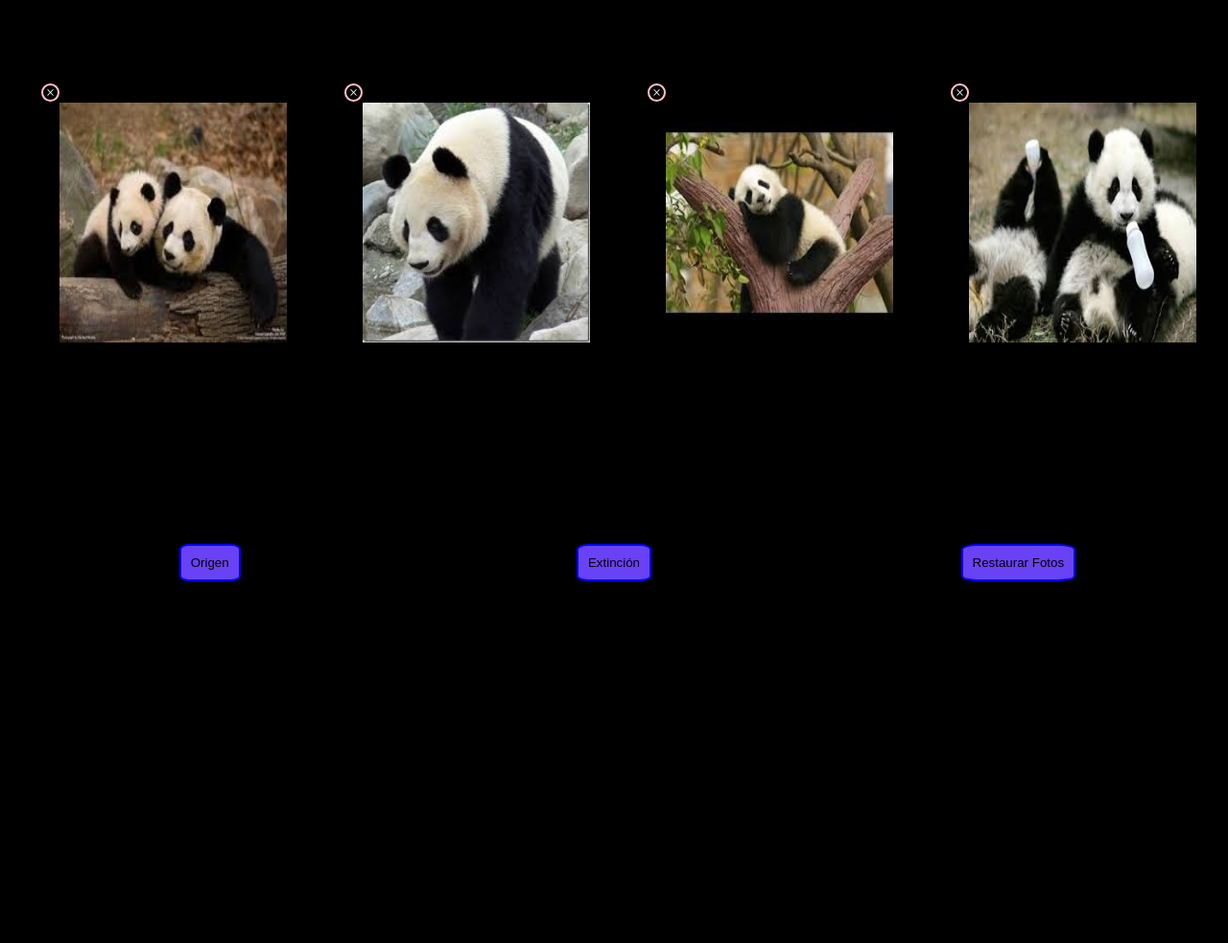
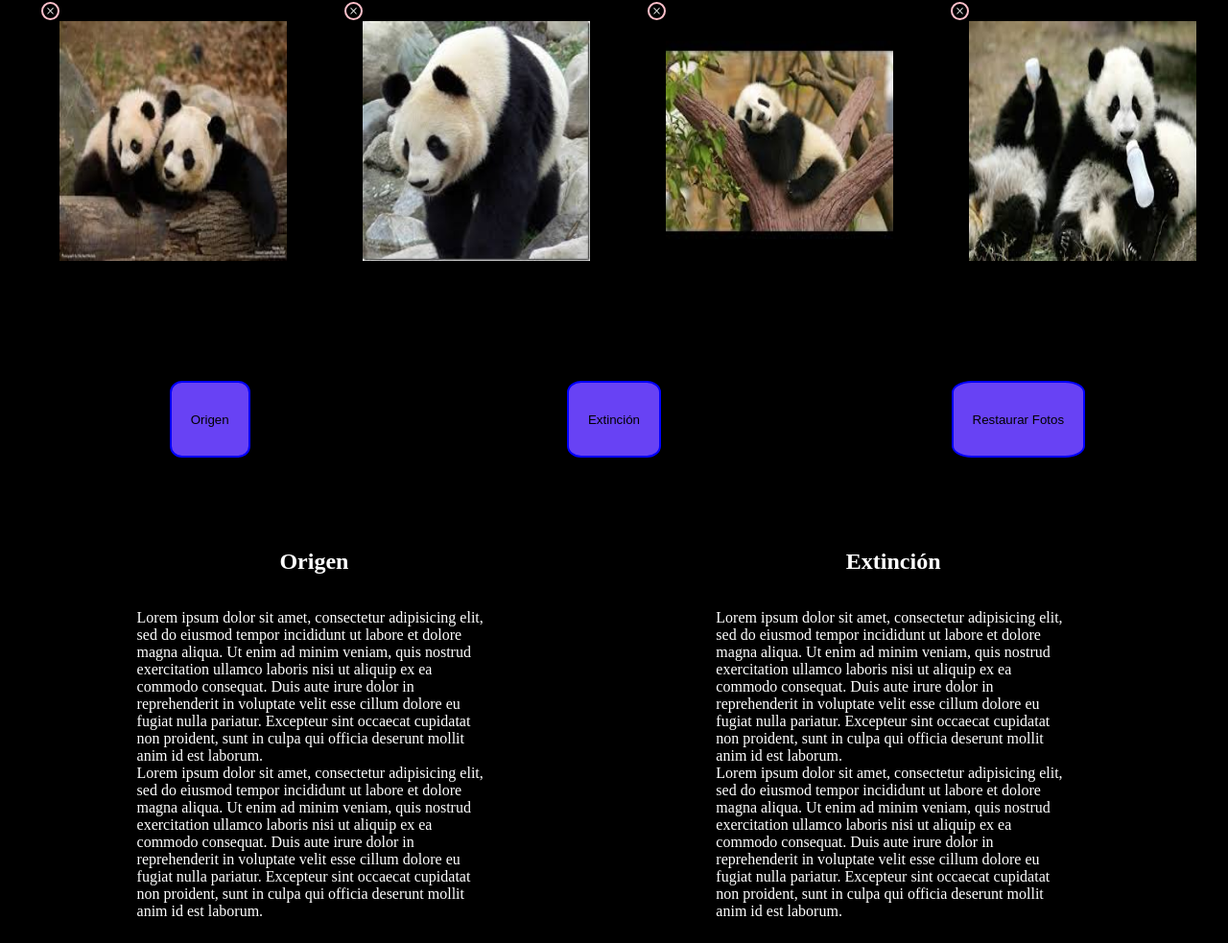
Before and after one commit to mackyjava/PandasConFlexBox, a plain HTML site: page index.html in a window 1280 px wide. Shown: the part 111-1094 px from the top of the page at 96% size. Before the commit the page ends 800 px from the top, so only its background shows below. Drawn offline with Linux system fonts and the light colour scheme.

Commit message:
texto seccion visual,y hovers en li y botones

```diff
--- a/assets/css/main.css
+++ b/assets/css/main.css
@@ -13,7 +13,7 @@ header{
 	flex-direction:row;
 	position: fixed;
 	background-color: #6842f4;
-	align-items: center;
+	align-items: flex-end;
 }
 li {
 	list-style: none;
@@ -55,7 +55,7 @@ article{
 .arti{
 	display: flex;
 	width:100%;
-	height: 670px;
+	height: 500px;
 	align-items: center;
 	flex-direction: row;
 }
@@ -76,6 +76,7 @@ span{
 }
 .butons{
 	width: 100%;
+	height: 80px;
 	display: flex;
 	flex-direction: row;
 }
@@ -87,6 +88,30 @@ span{
 input{
 	border-radius: 15%;
 	background-color: #6842f4;
-	padding: 10px 10px;
+	padding: 10px 20px;
 	border:2px solid blue;
 }
+.contenedorTexto{
+	width: 45%;
+	display: flex;
+	color:white;
+	flex-direction: column;
+	align-items: center;
+	align-content:flex-end;
+	margin-left: 35px;
+	margin-top: 75px;
+}
+p{
+	width: 65%;
+}
+input:hover{
+	background-color: pink;
+	font-weight: 600;
+	font-size: 25px;
+}
+li:hover {
+	color:aqua;
+	padding: 10px 20px;
+	background-color: pink;
+	border-radius: 15%;
+}
--- a/index.html
+++ b/index.html
@@ -49,5 +49,42 @@
  	<div><input type="button" name="" value="Restaurar Fotos"></div>
  	</section>
  </article>
+ <article class="container">
+ 	<section class="contenedorTexto">
+ 	  <h2>Origen</h2>
+ 	  <p>Lorem ipsum dolor sit amet, consectetur adipisicing elit, sed do eiusmod
+ 	  tempor incididunt ut labore et dolore magna aliqua. Ut enim ad minim veniam,
+ 	  quis nostrud exercitation ullamco laboris nisi ut aliquip ex ea commodo
+ 	  consequat. Duis aute irure dolor in reprehenderit in voluptate velit esse
+ 	  cillum dolore eu fugiat nulla pariatur. Excepteur sint occaecat cupidatat non
+ 	  proident, sunt in culpa qui officia deserunt mollit anim id est laborum.<br>
+ 	  Lorem ipsum dolor sit amet, consectetur adipisicing elit, sed do eiusmod
+ 	  tempor incididunt ut labore et dolore magna aliqua. Ut enim ad minim veniam,
+ 	  quis nostrud exercitation ullamco laboris nisi ut aliquip ex ea commodo
+ 	  consequat. Duis aute irure dolor in reprehenderit in voluptate velit esse
+ 	  cillum dolore eu fugiat nulla pariatur. Excepteur sint occaecat cupidatat non
+ 	  proident, sunt in culpa qui officia deserunt mollit anim id est laborum.
+ 	  </p>
+
+ 	</section>
+ 	<section class="contenedorTexto">
+ 	<h2>Extinción</h2>
+ 	<p >Lorem ipsum dolor sit amet, consectetur adipisicing elit, sed do eiusmod
+ 	tempor incididunt ut labore et dolore magna aliqua. Ut enim ad minim veniam,
+ 	quis nostrud exercitation ullamco laboris nisi ut aliquip ex ea commodo
+ 	consequat. Duis aute irure dolor in reprehenderit in voluptate velit esse
+ 	cillum dolore eu fugiat nulla pariatur. Excepteur sint occaecat cupidatat non
+ 	proident, sunt in culpa qui officia deserunt mollit anim id est laborum.
+ 	<br>
+ 	Lorem ipsum dolor sit amet, consectetur adipisicing elit, sed do eiusmod
+ 	tempor incididunt ut labore et dolore magna aliqua. Ut enim ad minim veniam,
+ 	quis nostrud exercitation ullamco laboris nisi ut aliquip ex ea commodo
+ 	consequat. Duis aute irure dolor in reprehenderit in voluptate velit esse
+ 	cillum dolore eu fugiat nulla pariatur. Excepteur sint occaecat cupidatat non
+ 	proident, sunt in culpa qui officia deserunt mollit anim id est laborum.
+ 	</p>
+
+ 	</section>
+ </article>
 </body>
 </html>
```
